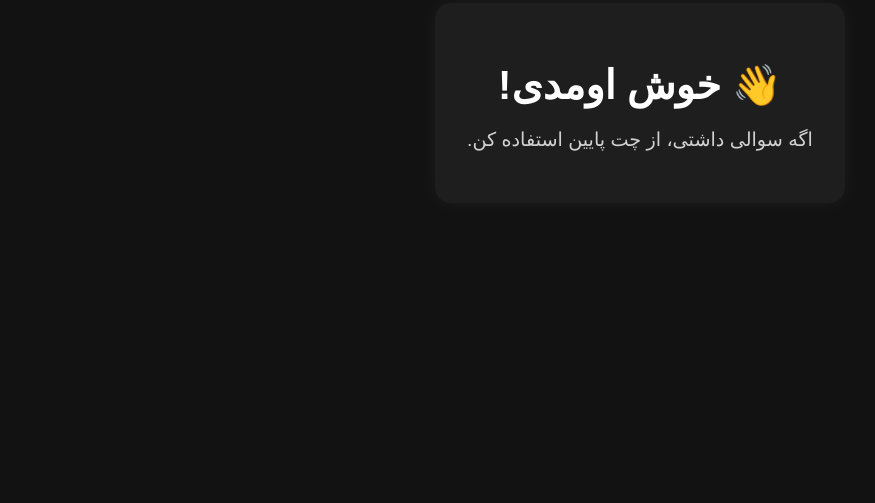
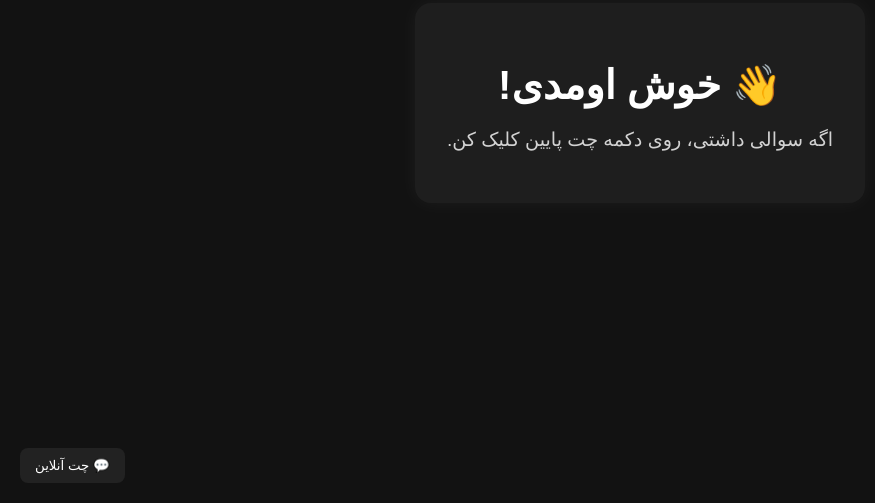
Before and after one commit to adwork1onchat/chat_with_adwork1, a plain HTML site: page index.html in a window 1280 px wide. Shown: the part 297-800 px from the top of the page, without its empty margins (0-875 px from the left). Drawn offline with Linux system fonts and the light colour scheme; a web font is replaced by a local one.

Commit message:
Update index.html

```diff
--- a/index.html
+++ b/index.html
@@ -5,13 +5,34 @@
   <meta name="viewport" content="width=device-width, initial-scale=1.0" />
   <title>چت آنلاین با Adwork1</title>
   <link rel="stylesheet" href="style.css" />
-  <!-- فونت فارسی Vazir -->
+  <!-- فونت فارسی Vazir از CDN -->
   <link href="https://cdn.fontcdn.ir/Font/Persian/Vazir/Vazir.css" rel="stylesheet" type="text/css" />
 </head>
 <body>
   <div class="container">
     <h1>👋 خوش اومدی!</h1>
-    <p>اگه سوالی داشتی، از چت پایین استفاده کن.</p>
+    <p>اگه سوالی داشتی، روی دکمه چت پایین کلیک کن.</p>
   </div>
+
+  <!-- دکمه برای فعال‌سازی چت آنلاین -->
+  <button onclick="loadChat()" style="position: fixed; bottom: 20px; left: 20px; z-index: 9999; background: #222; color: #fff; padding: 10px 15px; border-radius: 8px; border: none; cursor: pointer;">
+    💬 چت آنلاین
+  </button>
+
+  <!-- اسکریپت لود تنبل (Lazy Load) برای ویجت Tawk.to -->
+  <script>
+    function loadChat() {
+      if (window.chatLoaded) return;
+      window.chatLoaded = true;
+
+      var Tawk_API = Tawk_API || {}, Tawk_LoadStart = new Date();
+      var s1 = document.createElement("script");
+      s1.async = true;
+      s1.src = 'https://embed.tawk.to/686448dc2c41fb1910115584/1iv3rp7r6';
+      s1.charset = 'UTF-8';
+      s1.setAttribute('crossorigin', '*');
+      document.body.appendChild(s1);
+    }
+  </script>
 </body>
 </html>
```
